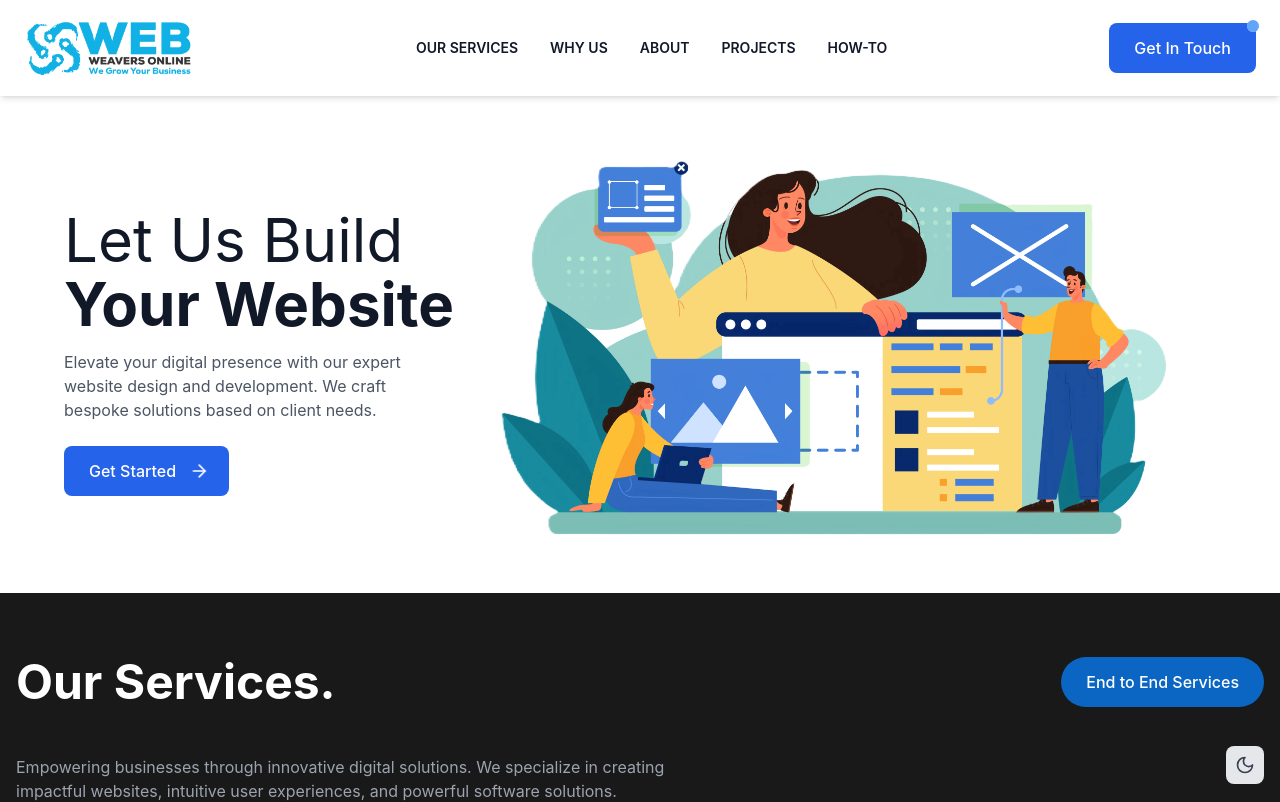
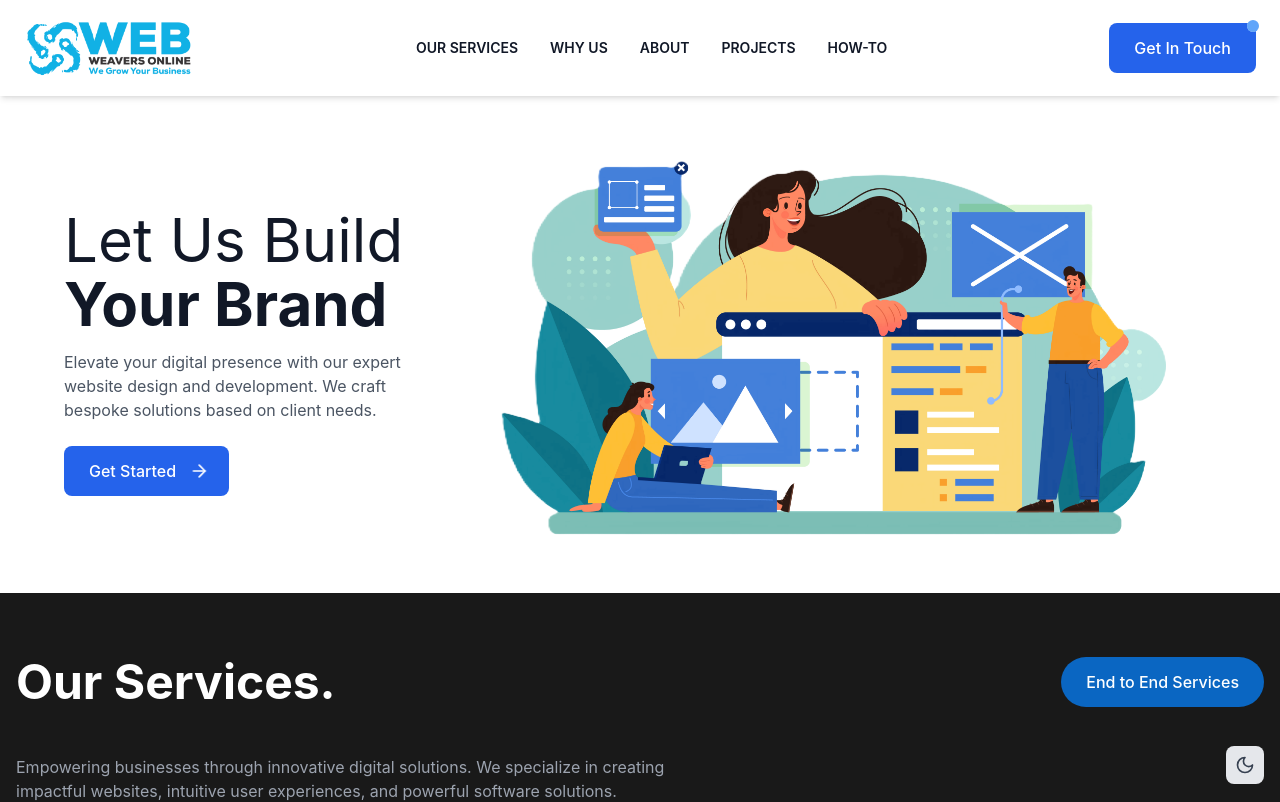
Before and after one commit to awolcat/WebWeavers, a Next.js app in the folder website-weavers-app/: page / in a window 1280 px wide. Shown: the top 802 px of the page. Built offline with nearby package versions, Linux system fonts and the light colour scheme.

Commit message:
changed hero intro

```diff
--- a/website-weavers-app/src/components/Hero.jsx
+++ b/website-weavers-app/src/components/Hero.jsx
@@ -8,7 +8,7 @@ const Hero = () => {
           <div className="grid grid-cols-1 md:grid-cols-12 gap-16 md:gap-2 items-center">
             <div className="flex flex-col items-start text-left md:col-span-5 lg:col-span-4 fadein-right">
               <h1 className="lg:text-6xl text-5xl mb-1 whitespace-nowrap">Let Us Build</h1>
-              <h1 className="lg:text-6xl text-5xl font-bold mb-4 whitespace-nowrap">Your Website</h1>
+              <h1 className="lg:text-6xl text-5xl font-bold mb-4 whitespace-nowrap">Your Brand</h1>
               <p className="text-gray-600 mb-6 text-left dark:text-slate-400">
                 Elevate your digital presence with our expert website design and development.
                 We craft bespoke solutions based on client needs.
```
